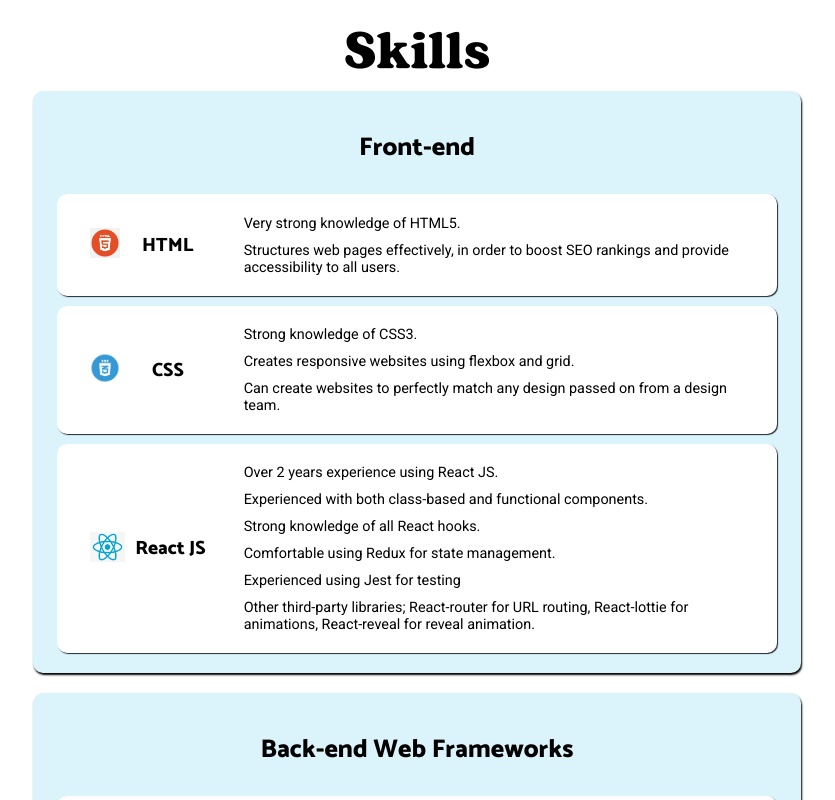
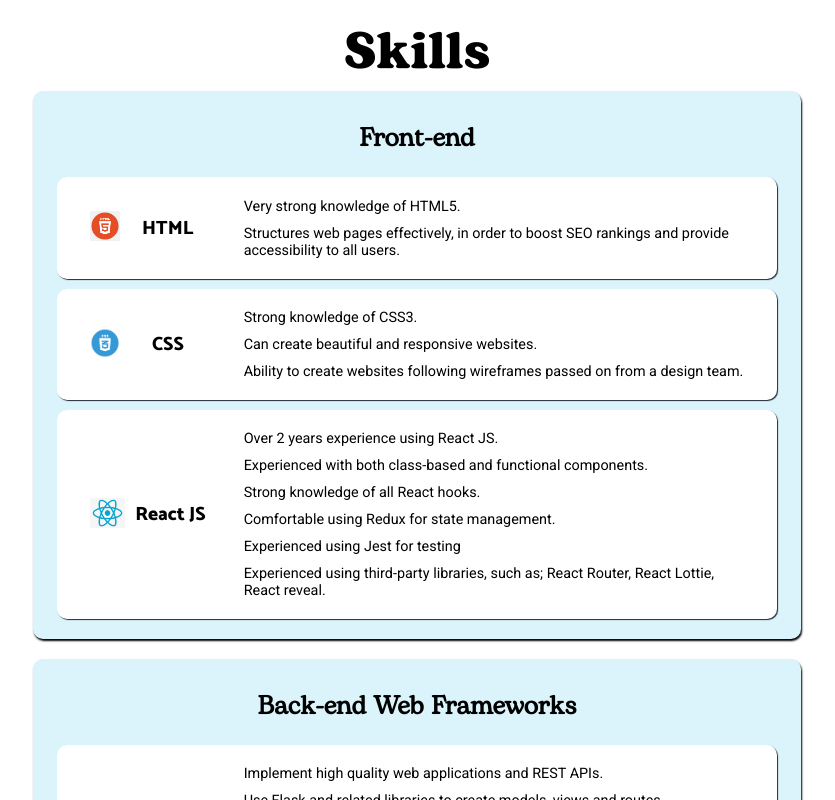
Before and after one commit to willp11/personal-website, a React (Create React App) app: page / in a window 1280 px wide. Shown: the part 1640-2440 px from the top of the page, without its empty margins (223-1058 px from the left). Built offline with nearby package versions, Linux system fonts and the light colour scheme.

Commit message:
updated skills wording

```diff
--- a/src/Components/Header/header.css
+++ b/src/Components/Header/header.css
@@ -9,14 +9,13 @@
     left: 0;
     z-index: 10;
     box-sizing: border-box;
-    background-color: #DBF3FA;
+    background-color: #11468f;
     transition: 0.3s;
-    border-bottom: 3px solid #11468f
 }
 
 .Logo a {
     text-decoration: none;
-    color: black;
+    color: white;
 }
 .MenuDropdown a {
     text-decoration: none;
@@ -24,7 +23,7 @@
 }
 .Menu a {
     text-decoration: none;
-    color: black;
+    color: white;
     width: 25%;
 }
 
@@ -90,7 +89,7 @@
     .bar1, .bar2, .bar3 {
         width: 35px;
         height: 5px;
-        background-color: black;
+        background-color: white;
         margin: 6px 0;
         transition: 0.4s;
     }
@@ -120,11 +119,11 @@
         padding: 12px 16px;
         z-index: 5;
         font-weight: bold;
-        border: 1px solid #1f2933;
+        /* border: 1px solid #1f2933; */
     }
     .MenuDropdown p {
         cursor: pointer;
-        font-family: "ApexRegular", Arial, Helvetica, sans-serif;
+        font-family: BogartBold, "ApexRegular", Arial, Helvetica, sans-serif;
     }
     .MenuDropdown p:hover {
         font-weight: bold;
--- a/src/Components/SkillBoard/skillBoard.css
+++ b/src/Components/SkillBoard/skillBoard.css
@@ -9,7 +9,7 @@
 }
 
 .SkillBoard h3 {
-    font-family: 'Catamaran', Arial, Helvetica, sans-serif;
+    font-family: BogartRegular, 'Catamaran', Arial, Helvetica, sans-serif;
     font-size: 1.6rem;
 }
 .SkillBoard h4 {
--- a/src/Components/Skills/skills.js
+++ b/src/Components/Skills/skills.js
@@ -33,8 +33,8 @@ const Skills = () => {
                     skill: "CSS",
                     description: [
                         "Strong knowledge of CSS3.",
-                        "Creates responsive websites using flexbox and grid.",
-                        "Can create websites to perfectly match any design passed on from a design team."
+                        "Can create beautiful and responsive websites.",
+                        "Ability to create websites following wireframes passed on from a design team."
                     ]
                 },
                 {
@@ -46,7 +46,7 @@ const Skills = () => {
                         "Strong knowledge of all React hooks.",
                         "Comfortable using Redux for state management.",
                         "Experienced using Jest for testing",
-                        "Other third-party libraries; React-router for URL routing, React-lottie for animations, React-reveal for reveal animation."
+                        "Experienced using third-party libraries, such as; React Router, React Lottie, React reveal. "
                     ]
                 }
             ]
```
